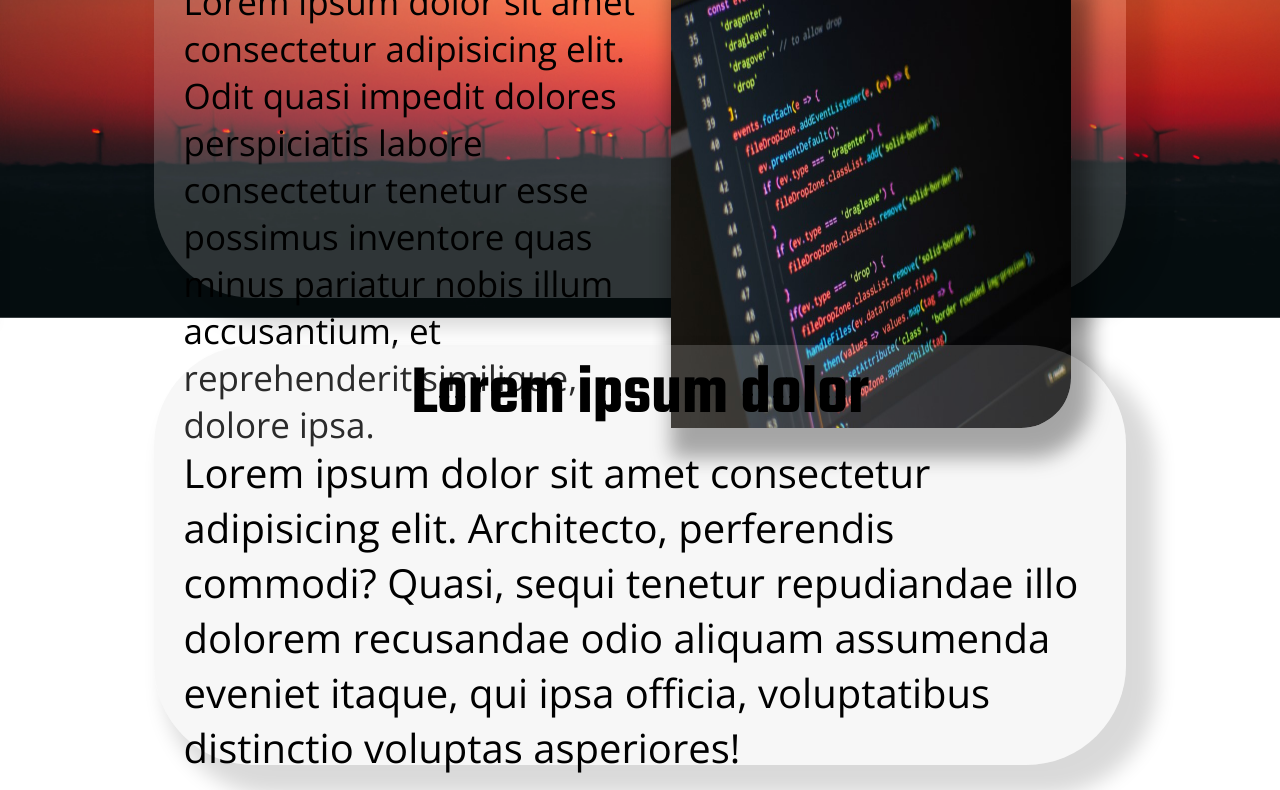
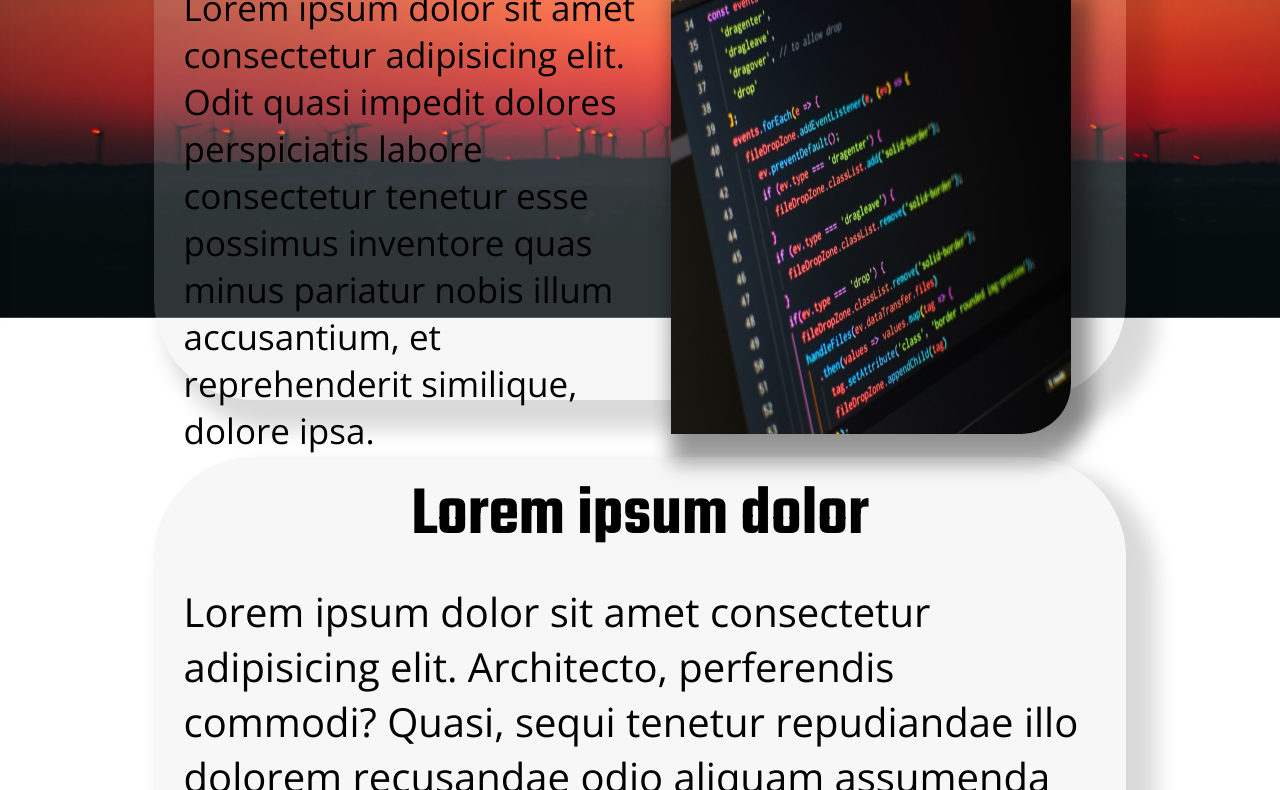
Before and after one commit to wilmer-greppe-nti-johanneberg/WU2021_projekt_2BC, a plain HTML site: page index.html in a window 1280 px wide. Shown: the part 482-1272 px from the top of the page. Drawn offline with nearby package versions, Linux system fonts and the light colour scheme.

Commit message:
Vecka 13 lektion

```diff
--- a/css/style.css
+++ b/css/style.css
@@ -70,7 +70,7 @@
     }
 
     #container {
-        height: calc(100% - 200px);
+        height: 2400px;
         width: 100%;
         display: flex;
         justify-content: center;
```
Also changed, not shown: kontakt.html (added), referensuppdrag.html (added).
